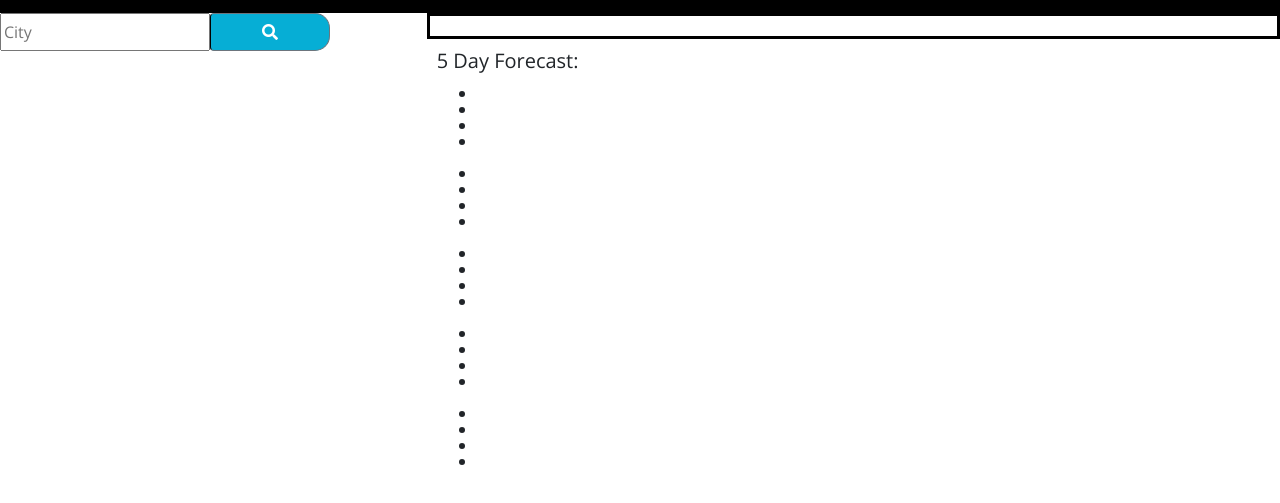
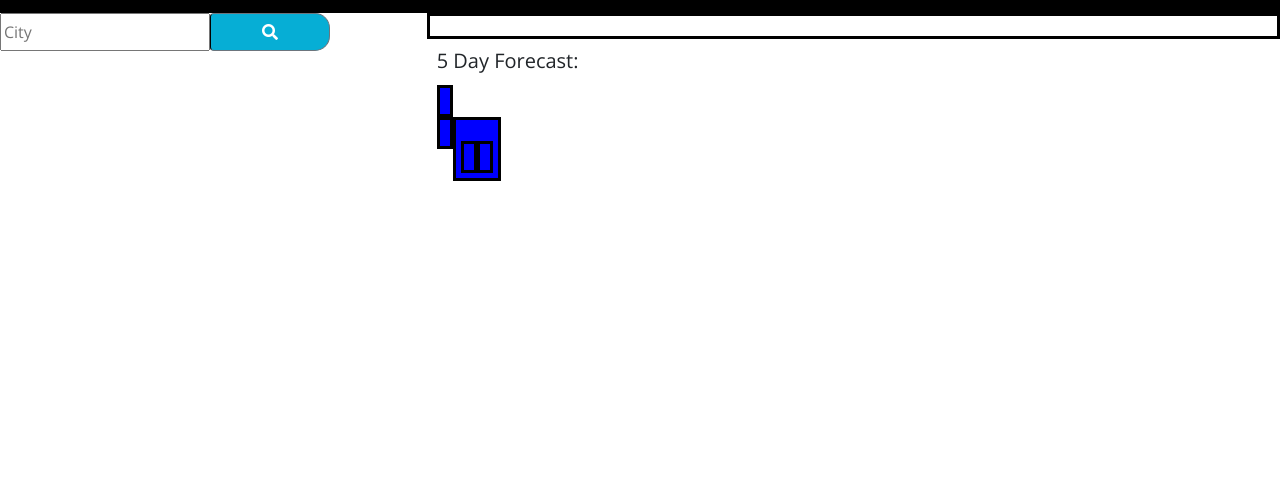
Before and after one commit to kirschnerp/weatherApp, a plain HTML site: page index.html in a window 1280 px wide. Shown: the part 63-566 px from the top of the page. Drawn offline with nearby package versions, Linux system fonts and the light colour scheme.

Commit message:
know it's past due date but couldn't leave as it was. some progress made, not enough but some able to get 5 day sort of working, layout still needs help

```diff
--- a/index.html
+++ b/index.html
@@ -46,44 +46,34 @@
           <div class="five-day">
             <h5 class="card-title">5 Day Forecast:</h5>
               <div class="day1">
-                <ul>
-                  <li class="date1"></li>
-                  <li class="icon1"></li>
-                  <li class="temp1"></li>
-                  <li class="humid1"></li>
-                </ul>
+                <p class="date1"></p>
+                <p class="icon1"></p>
+                <p class="temp1"></p>
+                <p class="humid1"></p>
               </div>
               <div class="day2">
-                <ul>
-                  <li class="date2"></li>
-                  <li class="icon2"></li>
-                  <li class="temp2"></li>
-                  <li class="humid2"></li>
-                </ul>
+                <p class="date2"></p>
+                <p class="icon2"></p>
+                <p class="temp2"></p>
+                <p class="humid2"></p>
              </div>
              <div class="day3">
-                <ul>
-                 <li class="date3"></li>
-                 <li class="icon3"></li>
-                 <li class="temp3"></li>
-                 <li class="humid3"></li>
-              </ul>
-            </div>
+              <p class="date3"></p>
+              <p class="icon3"></p>
+              <p class="temp3"></p>
+              <p class="humid3"></p>
+             <div>
              <div class="day4">
-              <ul>
-                <li class="date4"></li>
-                <li class="icon4"></li>
-                <li class="temp4"></li>
-                <li class="humid4"></li>
-            </ul>
+              <p class="date4"></p>
+              <p class="icon4"></p>
+              <p class="temp4"></p>
+              <p class="humid4"></p>
             </div>
             <div class="day5">
-              <ul>
-                <li class="date5"></li>
-                <li class="icon5"></li>
-                <li class="temp5"></li>
-                <li class="humid5"></li>
-            </ul>
+              <p class="date5"></p>
+              <p class="icon5"></p>
+              <p class="temp5"></p>
+              <p class="humid5"></p>
             </div>
          </div>
        </div>
--- a/script.js
+++ b/script.js
@@ -100,38 +100,47 @@ $.ajax({
       days[i].icon = response.list[i].weather[0].icon;
       days[i].temp = response.list[i].main.temp;
       days[i].humidity = response.list[i].main.humidity;
-      console.log(days[i]);
-    }
+      }
+      console.log(response.list[0].dt);
+    //add data of 5 day forecast to html
+    $(".date1").append(days[0].date);
+    $(".icon1").html("<img src='http://openweathermap.org/img/wn/" + days[0].icon + "@2x.png' alt='Icon depicting current weather.'>");
+    $(".humid1").append("Humidity: " + days[0].humidity);
+    $(".date2").append(days[1].date);
+    $(".icon2").html("<img src='http://openweathermap.org/img/wn/" + days[1].icon + "@2x.png' alt='Icon depicting current weather.'>");
+    $(".humid2").append(days[1].humidity);
+    $(".date3").append(days[2].date);
+    $(".icon3").html("<img src='http://openweathermap.org/img/wn/" + days[2].icon + "@2x.png' alt='Icon depicting current weather.'>");
+    $(".humid3").append("Humidity: " + days[2].humidity);
+    $(".date4").append(days[3].date);
+    $(".icon4").html("<img src='http://openweathermap.org/img/wn/" + days[3].icon + "@2x.png' alt='Icon depicting current weather.'>");
+    $(".humid4").append("Humidity: " + days[3].humidity);
+    $(".date5").append(days[4].date);
+    $(".icon5").html("<img src='http://openweathermap.org/img/wn/" + days[4].icon + "@2x.png' alt='Icon depicting current weather.'>");
+    $(".humid5").append("Humidity: " + days[4].humidity);
 
-    $(".date1").val(days[0].date);
-    $(".icon1").attr("href", days[0].icon);
-    $(".temp1").val(days[0].temp);
-    $(".humid1").val(days[0].humidity);
-    $(".date2").text(days[1].dt_txt);
-    $(".icon2").attr("href",days[1].icon);
-    $(".temp2").text(days[1].temp);
-    $(".humid2").text(days[1].humidity);
-    $(".date3").text(days[2].dt_txt);
-    $(".icon3").attr("href", days[2].icon);
-    $(".temp3").text(days[2].temp);
-    $(".humid3").text(days[2].humidity);
-    $(".date4").text(days[3].dt_txt);
-    $(".icon4").attr("href", days[3].icon);
-    $(".temp4").text(days[3].temp);
-    $(".humid4").text(days[3].humidity);
-    $(".date5").text(days[4].dt_txt);
-    $(".icon5").attr("href", days[4].icon);
-    $(".temp5").text(days[4].temp);
-    $(".humid5").text(days[4].humidity);
+    console.log(days[0].temp);
+  // Converts the temp to Kelvin with the below formula
+   var tempF1 = days[0].temp;
+   var tempFar1 = Math.round(tempF1 - 273.15) * 1.80 + 32;
+   var tempF2 = (days[1].temp - 273.15) * 1.80 + 32;
+   var tempFar2 = Math.round(tempF2);
+   var tempF3 = (days[2].temp - 273.15) * 1.80 + 32;
+   var tempFar3 = Math.round(tempF3);
+   var tempF4 = (days[3].temp - 273.15) * 1.80 + 32;
+   var tempFar4 = Math.round(tempF4);
+   var tempF5 = (days[4].temp - 273.15) * 1.80 + 32;
+   var tempFar5 = Math.round(tempF5);
 
-    // Converts the temp to Kelvin with the below formula
-   var tempF1 = (days.temp - 273.15) * 1.80 + 32;
-   var tempFar = Math.round(tempF1)
-    $(".temp1").text(tempFar);
-    $(".temp2").text(tempFar);
-    $(".temp3").text(tempFar);
-    $(".temp4").text(tempFar);
-    $(".temp5").text(tempFar);
+   //insert shortend farenheit temp into html
+   $(".temp1").append("Temp: " + tempFar1);
+   $(".temp2").append("Temp: " + tempFar2);
+   $(".temp3").append("Temp: " + tempFar3);
+   $(".temp4").append("Temp: " + tempFar4);
+   $(".temp5").append("Temp: " + tempFar5);
+   console.log(tempF1);
+   console.log(tempFar1);
+
 
 
 
@@ -140,7 +149,7 @@ $.ajax({
 });
  //////////////////////////////////////////////////////////////////////////////////////////
 //local storage of which I have no idea how to get to work
-let ul = $("#history");
+/*let ul = $("#history");
 let itemsArray = localStorage.getItem("items") ? JSON.parse(localStorage.getItem("items")) : [];
 let data = JSON.parse(localStorage.getItem("items"));
 
@@ -163,5 +172,5 @@ $("#search-button").on("click", function () {
     $(".newcity").remove();
     localStorage.clear();
     $("input").empty();
-})
+})*/
 });
--- a/style.css
+++ b/style.css
@@ -23,7 +23,58 @@ body {
  border-radius: 0;
  border-color: black;
  padding: 10px;
-}
+ max-width: fit-content;
+ }
+.day1 {
+  border-style: solid;
+  border-radius: 0;
+  border-color: black;
+  padding: 5px;
+  max-width: fit-content;
+  background-color: blue;
+
+ }
+ .day2 {
+  border-style: solid;
+  border-radius: 0;
+  border-color: black;
+  padding: 5px;
+  max-width: fit-content;
+  background-color: blue;
+  display: inline-block;
+  float: left;
+ }
+ .day3 {
+  border-style: solid;
+  border-radius: 0;
+  border-color: black;
+  padding: 5px;
+  max-width: fit-content;
+  background-color: blue;
+  display: inline-block;
+  float: left;
+
+ }
+ .day4 {
+  border-style: solid;
+  border-radius: 0;
+  border-color: black;
+  padding: 5px;
+  max-width: fit-content;
+  background-color: blue;
+  display: inline-block;
+  float: left;
+   }
+ .day5 {
+  border-style: solid;
+  border-radius: 0;
+  border-color: black;
+  padding: 5px;
+  max-width: fit-content;
+  background-color: blue;
+  display: inline-block;
+  float: left;
+ }
 
 .btn {
   border-left: 1px solid black;
```
Lines whose indentation alone changed are shown as unchanged.
